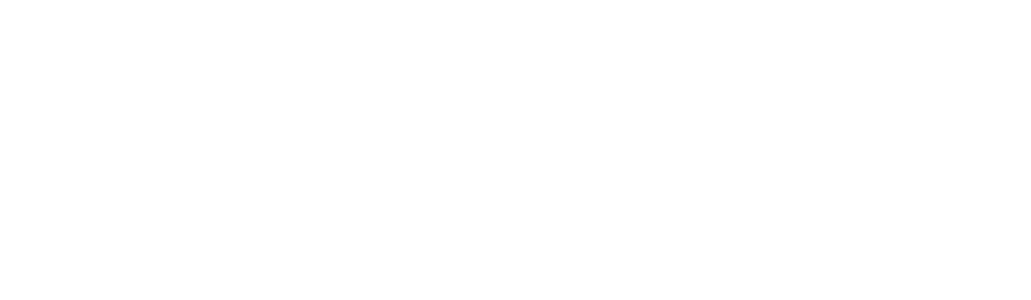
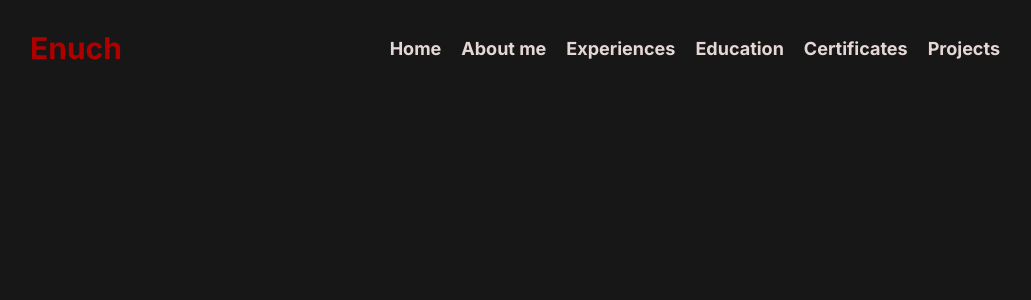
Before and after one commit to enuchsa/enuch-portfolio, a Next.js app: page / in a window 1280 px wide. Shown: the top 300 px of the page, without its empty margins (120-1151 px from the left). Built offline with nearby package versions, Linux system fonts and the light colour scheme.

Commit message:
Header is now my navbar and its was refactored

```diff
--- /dev/null
+++ b/src/app/components/navbar/navbar.css
@@ -0,0 +1,85 @@
+.container {
+    display: flex;
+    justify-content: space-between;
+    align-items: center;
+
+    position: fixed;
+    width: 100%;
+    top: 0;
+    right: 0;
+
+    font-weight: bold;
+
+    padding-top: 30px;
+
+    /* border-bottom: 1px solid var(--secondary-color); */
+}
+
+.container .logo {
+    font-size: 30px;
+    color: var(--secondary-color);
+
+    cursor: pointer;
+}
+
+.container .logo:hover {
+    color: rgb(255, 1, 1);
+    font-weight: bolder;
+    text-shadow: 0.5px 0.5px 10px rgb(255, 255, 255);
+    transition: 0.5s;
+}
+
+.container .menu a{
+    margin: 0 10px;
+
+    font-size: 18px;
+}
+
+.container .menu a:hover{
+    margin: 0 15px;
+
+    font-size: 20px;
+
+    transition: 0.5s;
+}
+
+.container .menu a:hover{
+    color: var(--secondary-color);
+}
+
+.container .mobile-menu {
+    display: none;
+}
+
+@media (max-width: 1085px) {
+    .container .menu {
+        position: absolute;
+        top: 8vh;
+        right: 0;
+        width: 100vw;
+        height: 92vh;
+        display: flex;
+        flex-direction: column;
+        align-items: center;
+        justify-content: space-around;
+        transform: translateY(-110%);
+    }
+
+    .container .mobile-menu {
+        display: block;
+        cursor: pointer;
+    }
+
+    .container .mobile-menu section {
+        width: 30px;
+
+        margin: 5px;
+
+        border: 2px solid var(--secondary-color);
+    }
+}
+
+.container .active {
+    transform: translateY(0);
+    transition: 0.5s;
+}
--- /dev/null
+++ b/src/app/components/navbar/navbar.tsx
@@ -0,0 +1,51 @@
+"use client";
+import { useRef, useState } from "react";
+import "./navbar.css";
+
+export default function Navbar() {
+  const [menu, setMenu] = useState("menu");
+
+  const toggleMenu = () => {
+    if (menu === "menu") setMenu("menu active");
+    else setMenu("menu");
+  };
+
+  return (
+    <header id="navbar">
+      <section className="container">
+        <section className="logo-container">
+          <h1>
+            <a href="#home" className="logo">
+              Enuch
+            </a>
+          </h1>
+        </section>
+        <nav className={menu}>
+          <a className="item-menu" href="#home">
+            Home
+          </a>
+          <a className="item-menu" href="#about">
+            About me
+          </a>
+          <a className="item-menu" href="#experiences">
+            Experiences
+          </a>
+          <a className="item-menu" href="#education">
+            Education
+          </a>
+          <a className="item-menu" href="#certificates">
+            Certificates
+          </a>
+          <a className="item-menu" href="#projects">
+            Projects
+          </a>
+        </nav>
+        <section className="mobile-menu" onClick={toggleMenu}>
+          <section></section>
+          <section></section>
+          <section></section>
+        </section>
+      </section>
+    </header>
+  );
+}
--- a/src/app/globals.css
+++ b/src/app/globals.css
@@ -1,18 +1,32 @@
 :root {
-  --primary-color: rgb(0, 0, 0);
-  --secondary-color: rgb(146, 16, 16);
+  --primary-color: rgb(24, 23, 23);
+  --secondary-color: rgb(175, 0, 0);
+  --text-primary-color: rgb(230, 215, 215);
 }
 
 * {
   margin: 0;
   padding: 0;
+  box-sizing: border-box;
 }
 
 body {
-  overflow-x: hidden;
+  background-color: var(--primary-color);
+
+  color: var(--text-primary-color);
 }
 
 a {
   color: inherit;
   text-decoration: none;
 }
+
+.container {
+  padding: 0 150px;
+}
+
+@media (max-width: 1085px) {
+  .container {
+    padding: 0 30px;
+  }
+}
--- a/src/app/page.tsx
+++ b/src/app/page.tsx
@@ -1,7 +1,9 @@
+import Navbar from "./components/navbar/navbar";
+
 export default function index() {
   return (
     <main>
-
+      <Navbar />
     </main>
   );
 }
```
Also changed, not shown: 1 other file (tests, documents, lock files or other folders).
